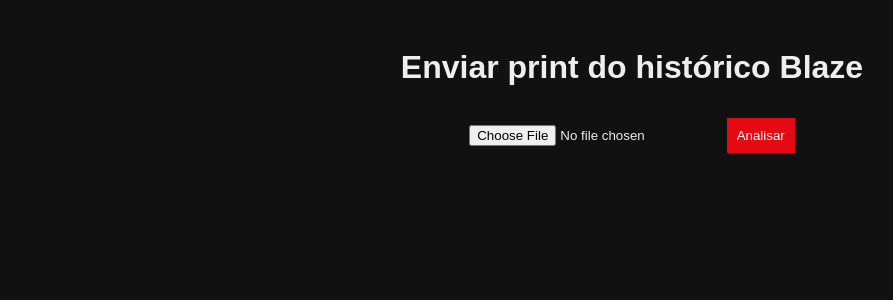
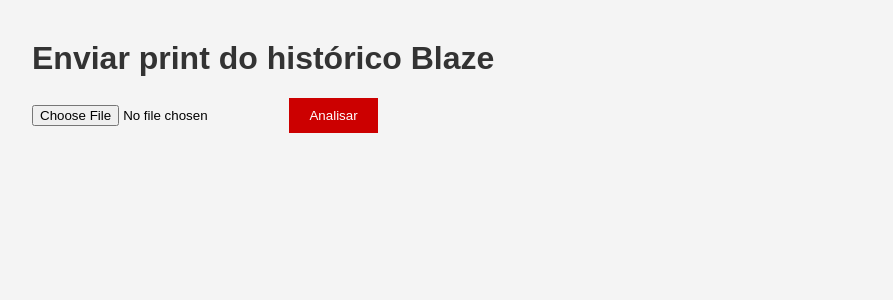
Before and after one commit to deskolado/blaze-painel, a Flask app: page / in a window 1280 px wide. Shown: the top 300 px of the page, without its empty margins (8-901 px from the left). Run offline with Flask 3, Linux system fonts and the light colour scheme.

Commit message:
Update style.css

```diff
--- a/static/style.css
+++ b/static/style.css
@@ -1,31 +1,15 @@
 body {
-    background: #111;
-    color: #eee;
-    font-family: Arial, sans-serif;
-    padding: 20px;
-    text-align: center;
+    font-family: Arial;
+    margin: 40px;
+    background-color: #f4f4f4;
 }
-.container {
-    max-width: 500px;
-    margin: auto;
-}
-input[type="file"], button {
-    margin-top: 10px;
+h1, h2 {
+    color: #333;
 }
 button {
-    background: #e50914;
+    padding: 10px 20px;
+    background-color: #cc0000;
     color: white;
     border: none;
-    padding: 10px;
-    margin-top: 10px;
     cursor: pointer;
 }
-.resultado {
-    margin-top: 20px;
-    background: #222;
-    padding: 15px;
-    border-radius: 5px;
-}
-.erro {
-    color: red;
-}
```
